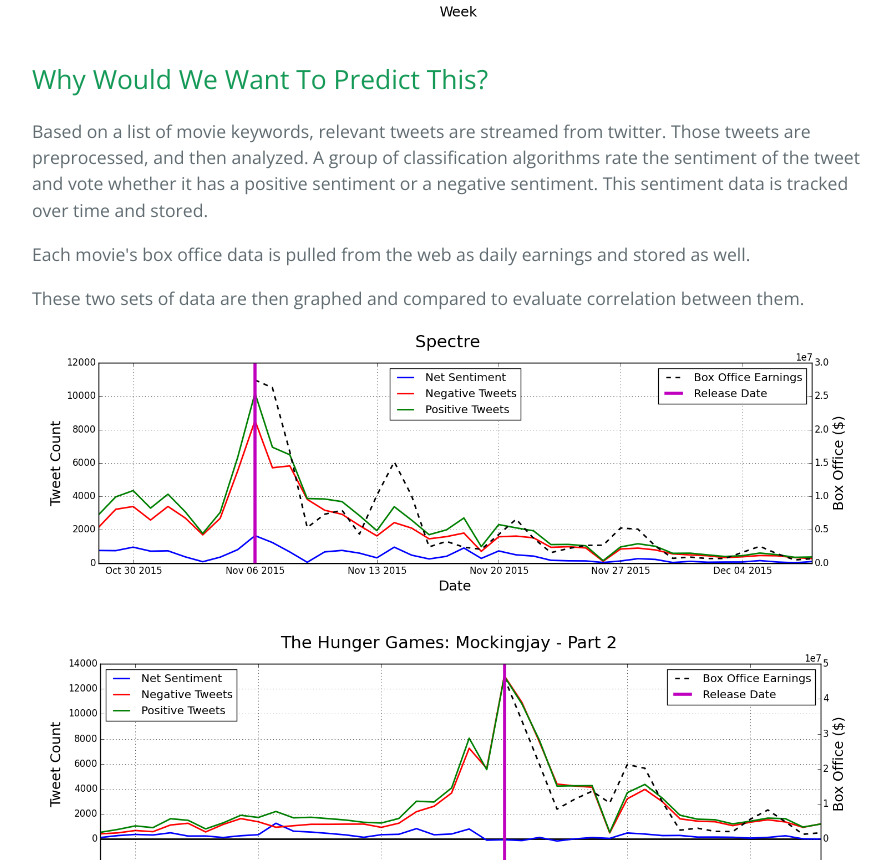
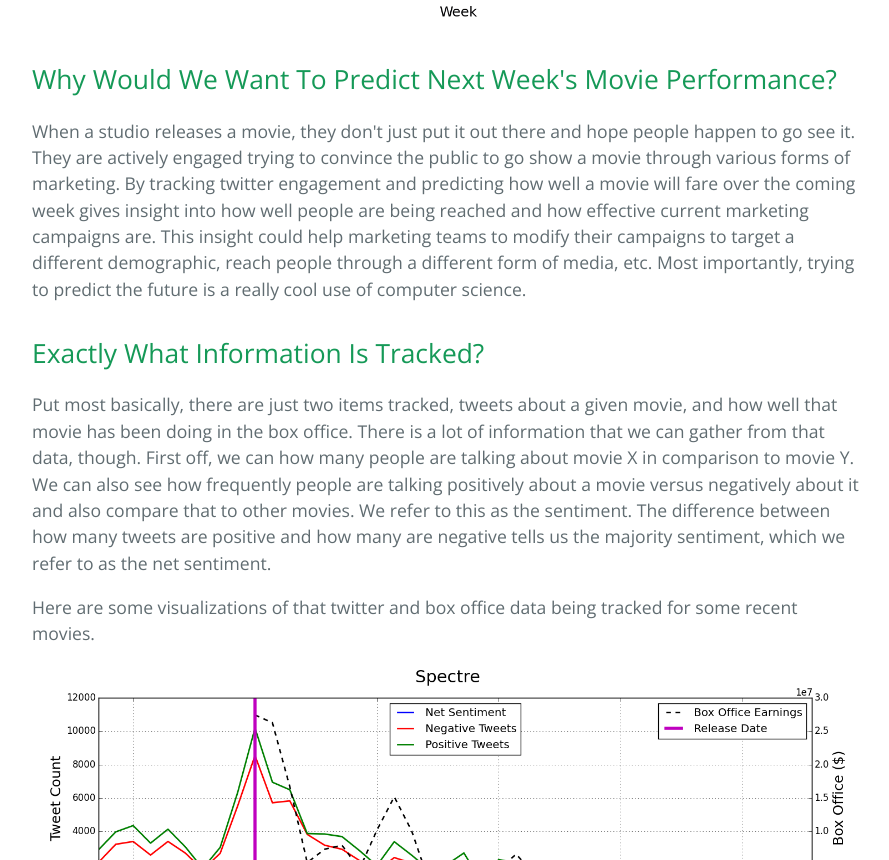
Before and after one commit to 0JAdams/TwitterMovieTracker, a plain HTML site: page index.html in a window 1280 px wide. Shown: the part 1029-1889 px from the top of the page, without its empty margins (192-1081 px from the left). Drawn offline with nearby package versions, Linux system fonts and the light colour scheme.

Commit message:
Create gh-pages branch via GitHub

```diff
--- a/index.html
+++ b/index.html
@@ -29,13 +29,16 @@
 <p><img src="https://raw.githubusercontent.com/0JAdams/TwitterMovieTracker/gh-pages/images/animated_prediction5.gif" alt="Predict Future Week Box Office"></p>
 
 <h2>
-<a id="why-would-we-want-to-predict-this" class="anchor" href="#why-would-we-want-to-predict-this" aria-hidden="true"><span class="octicon octicon-link"></span></a>Why Would We Want To Predict This?</h2>
+<a id="why-would-we-want-to-predict-next-weeks-movie-performance" class="anchor" href="#why-would-we-want-to-predict-next-weeks-movie-performance" aria-hidden="true"><span class="octicon octicon-link"></span></a>Why Would We Want To Predict Next Week's Movie Performance?</h2>
 
-<p>Based on a list of movie keywords, relevant tweets are streamed from twitter.  Those tweets are preprocessed, and then analyzed. A group of classification algorithms rate the sentiment of the tweet and vote whether it has a positive sentiment or a negative sentiment.  This sentiment data is tracked over time and stored.</p>
+<p>When a studio releases a movie, they don't just put it out there and hope people happen to go see it.  They are actively engaged trying to convince the public to go show a movie through various forms of marketing.  By tracking twitter engagement and predicting how well a movie will fare over the coming week gives insight into how well people are being reached and how effective current marketing campaigns are.  This insight could help marketing teams to modify their campaigns to target a different demographic, reach people through a different form of media, etc.  Most importantly, trying to predict the future is a really cool use of computer science.</p>
 
-<p>Each movie's box office data is pulled from the web as daily earnings and stored as well.</p>
+<h2>
+<a id="exactly-what-information-is-tracked" class="anchor" href="#exactly-what-information-is-tracked" aria-hidden="true"><span class="octicon octicon-link"></span></a>Exactly What Information Is Tracked?</h2>
 
-<p>These two sets of data are then graphed and compared to evaluate correlation between them.</p>
+<p>Put most basically, there are just two items tracked, tweets about a given movie, and how well that movie has been doing in the box office.  There is a lot of information that we can gather from that data, though.  First off, we can how many people are talking about movie X in comparison to movie Y.  We can also see how frequently people are talking positively about a movie versus negatively about it and also compare that to other movies.  We refer to this as the sentiment.  The difference between how many tweets are positive and how many are negative tells us the majority sentiment, which we refer to as the net sentiment.</p>
+
+<p>Here are some visualizations of that twitter and box office data being tracked for some recent movies.</p>
 
 <p><img src="https://raw.githubusercontent.com/0JAdams/TwitterMovieTracker/gh-pages/images/Spectre_figure.png" alt="Spectre Movie Stats"></p>
 
```
Also changed, not shown: params.json (+1 -1 lines).
